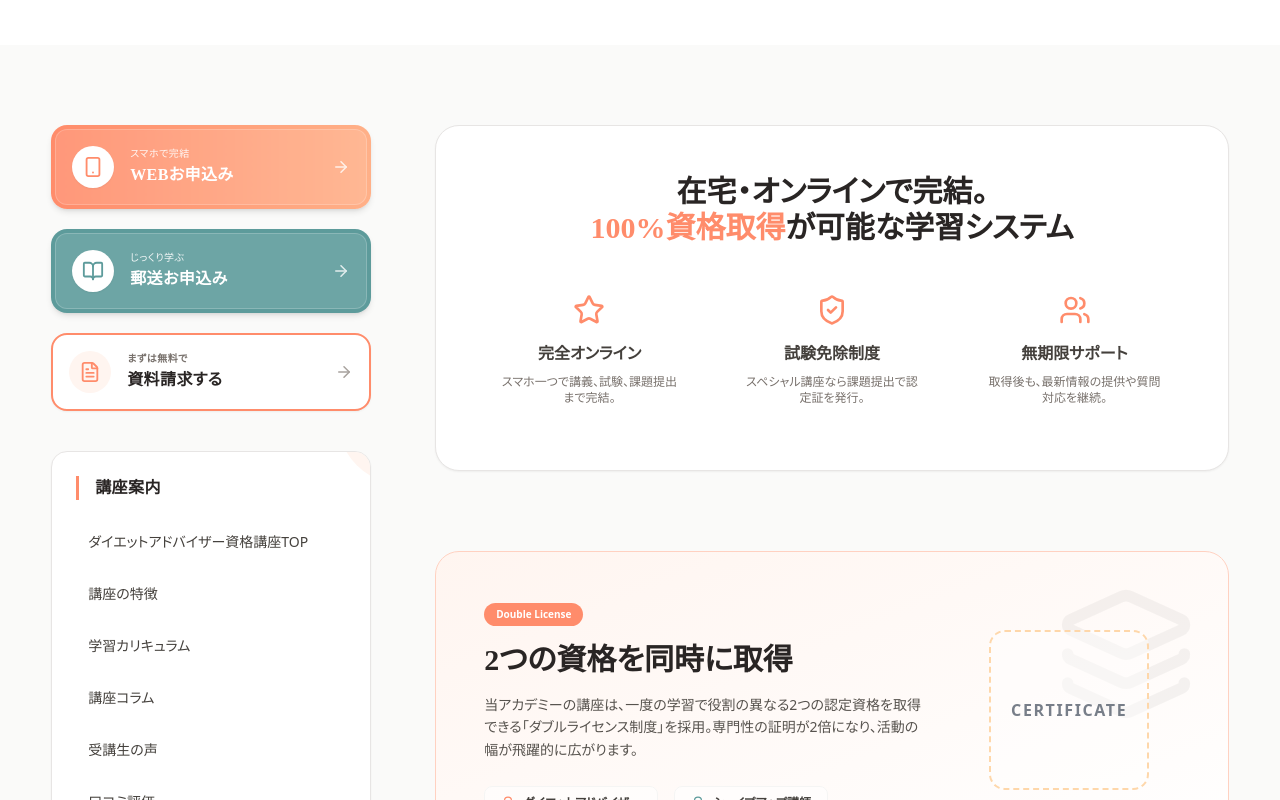
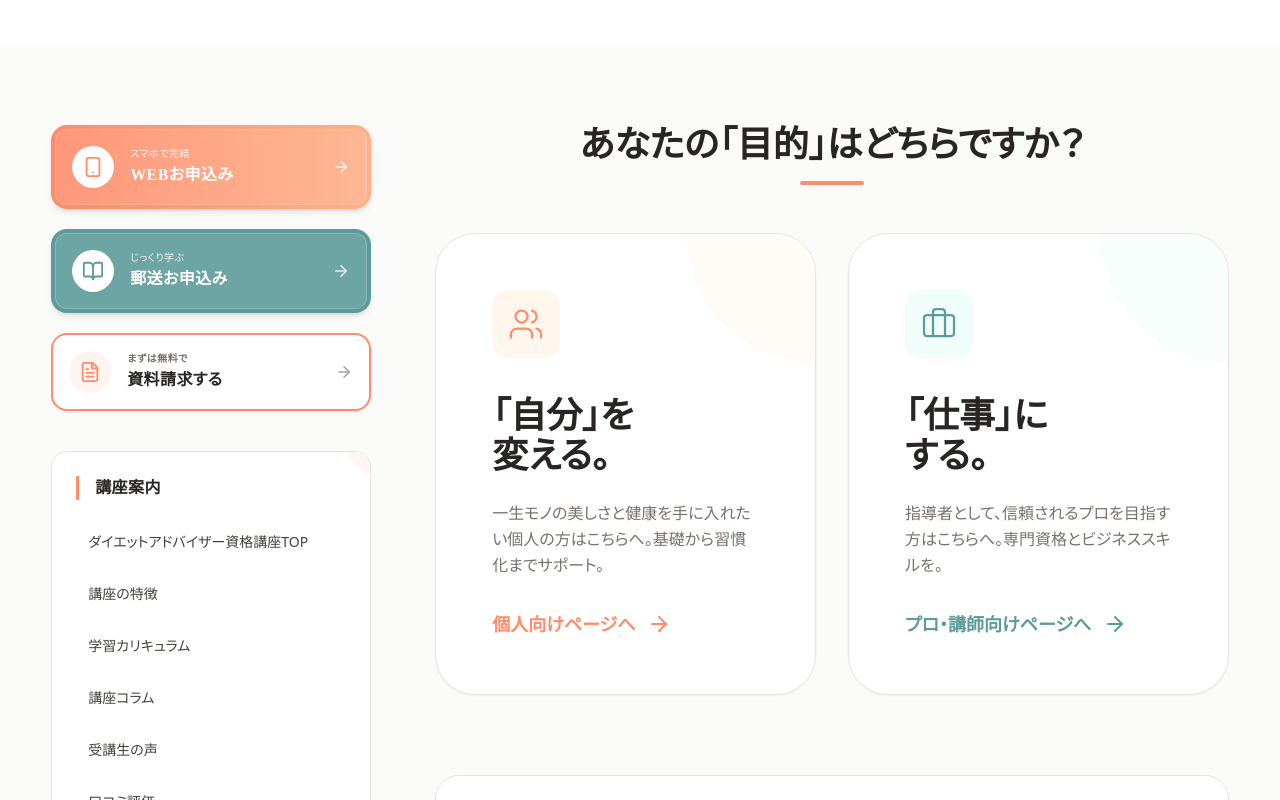
Before and after one commit to davidryuky/Diet-Academy-2026, a React (Vite) app: page / in a window 1280 px wide. Shown: the part 1440-2240 px from the top of the page. Built offline with nearby package versions, Linux system fonts and the light colour scheme; a web font is replaced by a local one.

Commit message:
feat: Redesign home page path selection and header
Revises the home page to present a more prominent path selection for users, distinguishing between personal and professional tracks. Also, cleans up the header by removing the search bar, which was deemed redundant for the current application flow.

```diff
--- a/components/layout/Header.tsx
+++ b/components/layout/Header.tsx
@@ -1,7 +1,7 @@
 import React, { useState, useEffect } from 'react';
 import { NavLink, useNavigate, useLocation } from 'react-router-dom';
 import {
-  Menu, X, Search, FileText, Send,
+  Menu, X, FileText, Send,
   Home, Users, Briefcase, BookOpen, Monitor, CreditCard, ChevronRight
 } from 'lucide-react';
 
@@ -62,17 +62,8 @@ export const Header: React.FC = () => {
               ))}
             </nav>
 
-            {/* Right: Search & CTAs (Desktop) */}
+            {/* Right: CTAs (Desktop) */}
             <div className="hidden md:flex items-center space-x-6">
-              <div className="relative hidden 2xl:block group">
-                <input
-                  type="text"
-                  placeholder="通信講座を検索"
-                  className="pl-4 pr-10 py-2.5 border border-stone-300 bg-[#FAF9F6] rounded-full text-sm focus:outline-none focus:border-[#FF8C6B] focus:bg-white focus:ring-1 focus:ring-orange-200 w-48 transition-all duration-300 text-stone-700 placeholder:text-stone-400"
-                />
-                <Search className="absolute right-3 top-3 h-4 w-4 text-stone-500 group-hover:text-[#FF8C6B] transition-colors" />
-              </div>
-
               <div className="flex items-center gap-3">
                 <button
                   onClick={() => navigate('/seekers')}
@@ -118,15 +109,6 @@ export const Header: React.FC = () => {
         {isOpen && (
           <div className="xl:hidden absolute top-full left-0 w-full bg-white border-t border-stone-200 shadow-xl z-50 flex flex-col max-h-[calc(100vh-80px)] overflow-y-auto animate-in slide-in-from-top-2 duration-200">
              <div className="px-6 py-6 space-y-6">
-                <div className="relative">
-                    <input
-                      type="text"
-                      placeholder="キーワード検索..."
-                      className="w-full pl-10 pr-4 py-3 bg-[#FAF9F6] border border-stone-300 rounded-xl text-sm focus:outline-none focus:border-[#FF8C6B] focus:ring-1 focus:ring-orange-200 transition-all text-stone-700"
-                    />
-                    <Search className="absolute left-3 top-3 text-stone-500" size={18} />
-                </div>
-
                 <nav className="flex flex-col">
                   {navLinks.map((link) => (
                     <NavLink
--- a/pages/Home.tsx
+++ b/pages/Home.tsx
@@ -2,7 +2,7 @@ import React from 'react';
 import { Button } from '../components/common/Button';
 import { PlaceholderImage } from '../components/common/PlaceholderImage';
 import { Sidebar } from '../components/layout/Sidebar';
-import { Users, BookOpen, Clock, Sparkles, TrendingUp, ArrowRight, Check, Star, ShieldCheck, Award, Layers, Zap, Monitor, Heart, GraduationCap } from 'lucide-react';
+import { Users, BookOpen, Clock, Sparkles, TrendingUp, ArrowRight, Check, Star, ShieldCheck, Award, Layers, Zap, Monitor, Heart, GraduationCap, Briefcase } from 'lucide-react';
 import { useNavigate } from 'react-router-dom';
 import { courses } from '../data/coursesData';
 
@@ -102,7 +102,63 @@ export const Home: React.FC = () => {
 
           <main className="flex-1 space-y-20">
 
-                {/* 1. 100% Acquisition Appeal */}
+                {/* 1. Path Choice - REDESIGNED FOR LARGER IMPACT */}
+                <div className="space-y-12">
+                    <div className="text-center">
+                        <h2 className="text-3xl md:text-4xl font-bold text-stone-800 mb-4 font-serif-jp leading-tight">
+                            あなたの「目的」はどちらですか？
+                        </h2>
+                        <div className="w-16 h-1 bg-[#FF8C6B] mx-auto rounded-full mb-8"></div>
+                    </div>
+
+                    <div className="grid md:grid-cols-2 gap-8">
+                        {/* Seeker Path (Larger Block) */}
+                        <div
+                          onClick={() => navigate('/seekers')}
+                          className="group relative overflow-hidden bg-white rounded-[2.5rem] p-10 md:p-14 border border-stone-200 hover:border-orange-300 transition-all duration-500 cursor-pointer shadow-sm hover:shadow-2xl flex flex-col justify-between min-h-[400px]"
+                        >
+                            <div className="absolute top-0 right-0 w-32 h-32 bg-orange-50 rounded-bl-full opacity-50 transition-transform group-hover:scale-110"></div>
+                            <div className="relative z-10">
+                                <div className="p-4 bg-orange-50 text-[#FF8C6B] inline-block rounded-2xl mb-8 group-hover:bg-[#FF8C6B] group-hover:text-white transition-colors duration-500">
+                                    <Users size={36} strokeWidth={1.5} />
+                                </div>
+                                <h3 className="text-3xl md:text-4xl font-bold text-stone-800 mb-6 font-serif-jp leading-tight">
+                                    「自分」を<br />変える。
+                                </h3>
+                                <p className="text-stone-500 text-base leading-relaxed mb-8 max-w-xs font-medium">
+                                    一生モノの美しさと健康を手に入れたい個人の方はこちらへ。基礎から習慣化までサポート。
+                                </p>
+                            </div>
+                            <div className="relative z-10 flex items-center text-[#FF8C6B] text-lg font-bold group-hover:translate-x-2 transition-transform">
+                                個人向けページへ <ArrowRight size={24} className="ml-3" />
+                            </div>
+                        </div>
+
+                        {/* Instructor Path (Larger Block) */}
+                        <div
+                          onClick={() => navigate('/instructors')}
+                          className="group relative overflow-hidden bg-white rounded-[2.5rem] p-10 md:p-14 border border-stone-200 hover:border-teal-300 transition-all duration-500 cursor-pointer shadow-sm hover:shadow-2xl flex flex-col justify-between min-h-[400px]"
+                        >
+                            <div className="absolute top-0 right-0 w-32 h-32 bg-teal-50 rounded-bl-full opacity-50 transition-transform group-hover:scale-110"></div>
+                            <div className="relative z-10">
+                                <div className="p-4 bg-teal-50 text-[#5D9B9B] inline-block rounded-2xl mb-8 group-hover:bg-[#5D9B9B] group-hover:text-white transition-colors duration-500">
+                                    <Briefcase size={36} strokeWidth={1.5} />
+                                </div>
+                                <h3 className="text-3xl md:text-4xl font-bold text-stone-800 mb-6 font-serif-jp leading-tight">
+                                    「仕事」に<br />する。
+                                </h3>
+                                <p className="text-stone-500 text-base leading-relaxed mb-8 max-w-xs font-medium">
+                                    指導者として、信頼されるプロを目指す方はこちらへ。専門資格とビジネススキルを。
+                                </p>
+                            </div>
+                            <div className="relative z-10 flex items-center text-[#5D9B9B] text-lg font-bold group-hover:translate-x-2 transition-transform">
+                                プロ・講師向けページへ <ArrowRight size={24} className="ml-3" />
+                            </div>
+                        </div>
+                    </div>
+                </div>
+
+                {/* 2. 100% Acquisition Appeal */}
                 <div className="bg-white rounded-3xl p-8 md:p-12 shadow-sm border border-stone-200 text-center">
                     <h2 className="text-2xl md:text-3xl font-bold text-stone-800 mb-8 font-serif-jp leading-tight">
                         在宅・オンラインで完結。<br />
@@ -123,7 +179,7 @@ export const Home: React.FC = () => {
                     </div>
                 </div>
 
-                {/* 2. Double License (New Location) */}
+                {/* 3. Double License */}
                 <div className="bg-gradient-to-br from-[#FFF5F0] to-white rounded-3xl p-8 md:p-12 border border-[#FFD1C1] relative overflow-hidden">
                     <div className="absolute top-0 right-0 p-8 opacity-5">
                         <Layers size={140} />
@@ -150,7 +206,7 @@ export const Home: React.FC = () => {
                     </div>
                 </div>
 
-                {/* 3. Versatility Section (New Location) */}
+                {/* 4. Versatility Section */}
                 <div className="bg-white rounded-3xl p-8 md:p-12 border border-stone-200 shadow-sm">
                     <div className="text-center mb-10">
                         <h3 className="text-2xl md:text-3xl font-bold text-stone-800 font-serif-jp">
@@ -224,28 +280,6 @@ export const Home: React.FC = () => {
           </main>
       </div>
 
-      {/* Path Choice (Bottom) */}
-      <div className="bg-[#FAF9F6] py-20 border-t border-stone-200">
-        <div className="w-[92%] max-w-[1600px] mx-auto">
-            <div className="text-center mb-12">
-                <h2 className="text-2xl md:text-4xl font-bold text-stone-800 mb-4 font-serif-jp">
-                    あなたの「目的」はどちらですか？
-                </h2>
-                <div className="w-12 h-1 bg-[#FF8C6B] mx-auto rounded-full opacity-60"></div>
-            </div>
-            <div className="grid md:grid-cols-2 gap-8">
-                <div onClick={() => navigate('/seekers')} className="group relative overflow-hidden rounded-3xl bg-white border border-stone-200 hover:border-orange-200 transition-all duration-500 cursor-pointer shadow-sm hover:shadow-xl p-8 md:p-12">
-                    <h3 className="text-2xl md:text-4xl font-bold text-stone-800 mb-6 font-serif-jp">「自分」を変える。<br/><span className="text-[#FF8C6B]">一生モノ</span>の美しさを。</h3>
-                    <div className="flex items-center text-[#FF8C6B] font-bold group-hover:translate-x-2 transition-transform">個人向けページへ <ArrowRight size={20} className="ml-2" /></div>
-                </div>
-                <div onClick={() => navigate('/instructors')} className="group relative overflow-hidden rounded-3xl bg-white border border-stone-200 hover:border-teal-200 transition-all duration-500 cursor-pointer shadow-sm hover:shadow-xl p-8 md:p-12">
-                    <h3 className="text-2xl md:text-4xl font-bold text-stone-800 mb-6 font-serif-jp">「仕事」にする。<br/><span className="text-[#5D9B9B]">信頼</span>されるプロへ。</h3>
-                    <div className="flex items-center text-[#5D9B9B] font-bold group-hover:translate-x-2 transition-transform">プロ・講師向けページへ <ArrowRight size={20} className="ml-2" /></div>
-                </div>
-            </div>
-        </div>
-      </div>
-
       {/* Floating CTA (Mobile) */}
       <div className="fixed bottom-0 left-0 right-0 bg-white/95 backdrop-blur-md shadow-2xl p-4 md:hidden z-40 border-t border-stone-100 safe-area-bottom">
           <div className="flex gap-3 max-w-md mx-auto">
```
